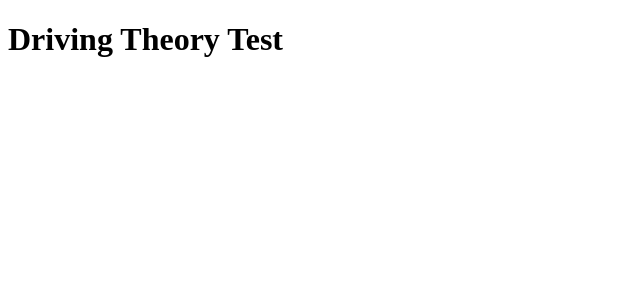
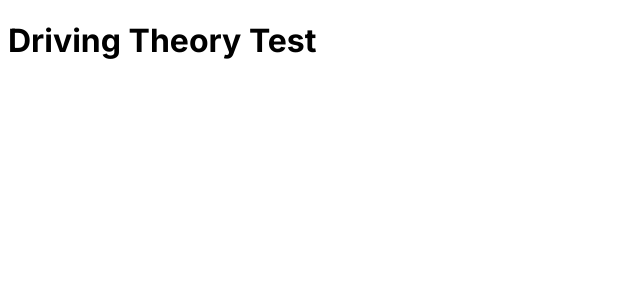
Before and after one commit to tello070/driving-theory-test, a Next.js app: page / in a window 1280 px wide. Shown: the top 300 px of the page, without its empty margins (0-640 px from the left). Built offline with nearby package versions, Linux system fonts and the light colour scheme.

Commit message:
Update layout.tsx

```diff
--- a/app/layout.tsx
+++ b/app/layout.tsx
@@ -1,3 +1,12 @@
+import { Inter } from 'next/font/google'
+
+const inter = Inter({ subsets: ['latin'] })
+
+export const metadata = {
+  title: 'Driving Theory Test',
+  description: 'Practice for your driving theory test',
+}
+
 export default function RootLayout({
   children,
 }: {
@@ -5,7 +14,7 @@ export default function RootLayout({
 }) {
   return (
     <html lang="en">
-      <body>{children}</body>
+      <body className={inter.className}>{children}</body>
     </html>
   )
 }
```
